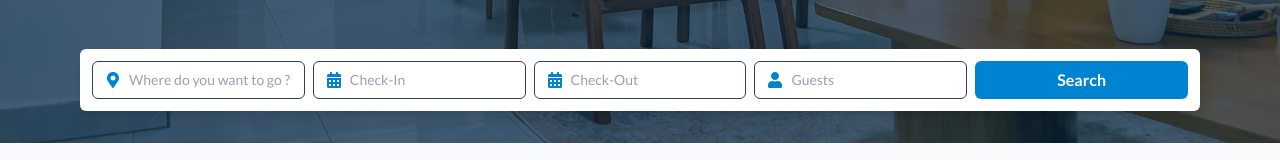
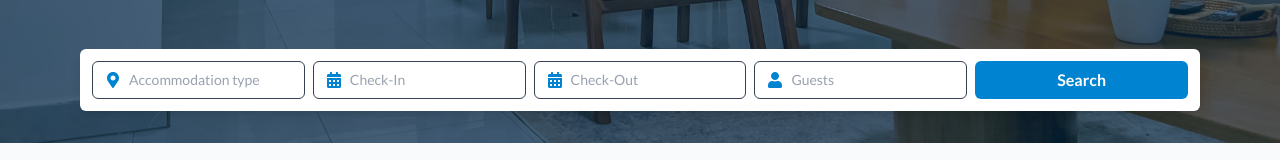
Before and after one commit to Homepass23/gisenyi-home-pass, a Next.js app: page / in a window 1280 px wide. Shown: the part 737-897 px from the top of the page. Built offline with nearby package versions, Linux system fonts and the light colour scheme.

Commit message:
Update SearchBar.tsx

```diff
--- a/src/app/components/SearchBar.tsx
+++ b/src/app/components/SearchBar.tsx
@@ -9,7 +9,7 @@ const SearchBar = () => {
       <form className="bg-white rounded-md shadow-lg p-3 grid grid-cols-1 sm:grid-cols-5 gap-2">
         <SearchField
           icon={<FaMapMarkerAlt />}
-          placeholder="Where do you want to go ?"
+          placeholder="Accommodation type"
         />
         <SearchField
           icon={<FaCalendarAlt />}
```
